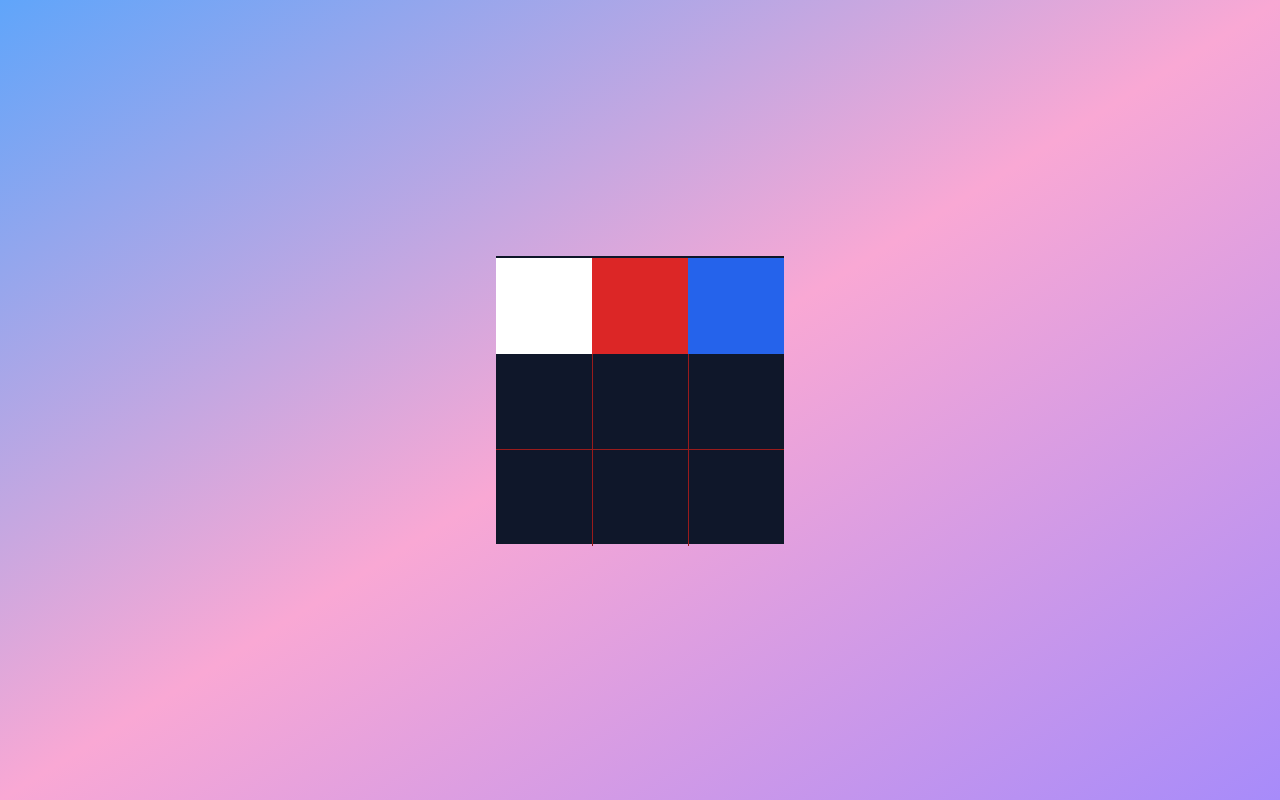
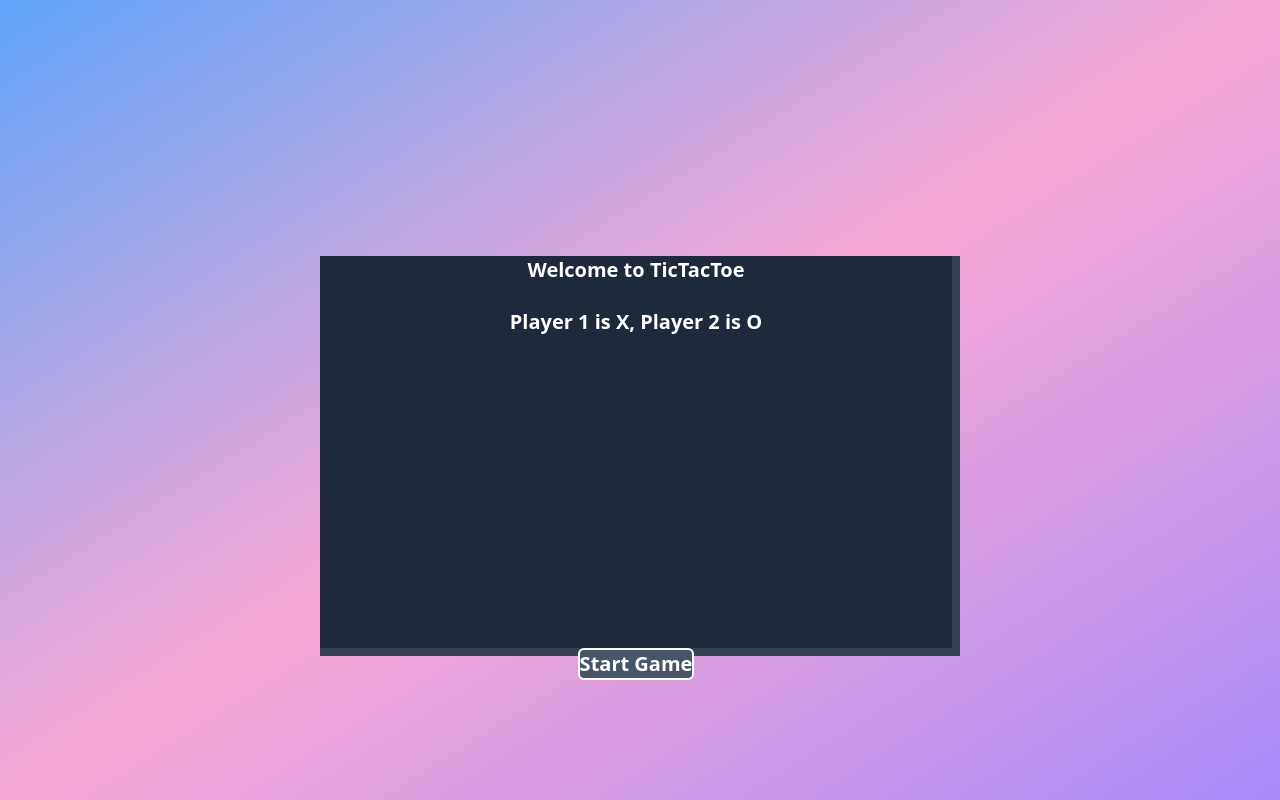
Before and after one commit to SHIGGY7788/toegame, a website: page dist/index.html in a window 1280 px wide. Drawn offline with Linux system fonts and the light colour scheme.

Commit message:
added sum thing
moved some stuff around

```diff
--- a/dist/index.html
+++ b/dist/index.html
@@ -6,24 +6,55 @@
     <title>Document</title>
     <link rel="stylesheet" href="output.css">
 </head>
-<body class="h-screen w-screen bg-gradient-to-br from-blue-400 via-pink-300 to-violet-400">
+<body class="overflow-hidden h-screen w-screen bg-gradient-to-br from-blue-400 via-pink-300 to-violet-400">
+
+
+<!--Initial Window to start the game-->
+<div class="flex flex-auto absolute h-1/2 w-1/2 ml-auto mr-auto left-0 z-50 right-0 text-center mt-64">
+    <div class="bg-slate-800 h-full w-full absolute text-center border-solid border-gray-700 border-r-8 border-b-8">
+        <div class="text-white font-bold text-xl">Welcome to TicTacToe</div> <br>
+        <div class="text-white font-bold text-xl">Player 1 is X, Player 2 is O</div> <br>
+        <button class="text-white font-bold text-xl mt-72 border-solid border-2 rounded-md border-white bg-slate-600 hover:bg-slate-800 hover:border-gray-600">Start Game</button>
+    </div>
+</div>
+
+
 
 <div class="h-screen w-screen flex items-center justify-center">
     <div class="h-72 w-72 shadow-2xl shadow-inner bg-slate-900">
 
+
+        <!--Grid Borders-->
         <hr class="h-px mt-24 bg-red-800 border-0">
         <hr class="h-px mt-24 bg-red-800 border-0">
         <div class="bg-red-800 h-72 w-px border-0 ml-48 -mt-48 relative"></div>
         <div class="bg-red-800 h-72 w-px border-0 ml-24 -mt-72 relative"></div>
+
+        <!--Active Player and Win Display-->
+        <div class="w-72 h-12 bg-slate-900 absolute font-bold -mt-3/4">
+            <div class="text-gray-500 float-left ml-3">Player 1</div> <br>
+            <div class="text-gray-500 float-left ml-3">Wins: <span>0</span></div>
+            <div class="text-gray-500 float-right -mt-6 mr-3">Player 2</div> <br>
+            <div class="text-gray-500 float-right -mt-6 mr-3">Wins: <span>0</span></div>
+        </div>
         <div class="bg-transparent h-full w-full relative -mt-72 flex flex-wrap">
-            <div class="bg-white w-24 h-24 relative"></div>
-            <div class="bg-red-600 w-24 h-24 relative"></div>
-            <div class="bg-blue-600 w-24 h-24 relative"></div>
+
+            <!--Grids-->
+            <div class="bg-transparent w-24 h-24 relative visible text-white text-center text-2xl translate-y-1/3 font-bold">X</div>
+            <div class="bg-transparent w-24 h-24 relative visible text-white text-center text-2xl translate-y-1/3 font-bold">O</div>
+            <div class="bg-transparent w-24 h-24 relative visible text-white text-center text-2xl translate-y-1/3 font-bold">X</div>
+            <div class="bg-transparent w-24 h-24 relative -mt-24 visible text-white text-center text-2xl translate-y-1/3 font-bold">O</div>
+            <div class="bg-transparent w-24 h-24 relative -mt-24 visible text-white text-center text-2xl translate-y-1/3 font-bold">X</div>
+            <div class="bg-transparent w-24 h-24 relative -mt-24 visible text-white text-center text-2xl translate-y-1/3 font-bold">O</div>
+            <div class="bg-transparent w-24 h-24 absolute mt-48 visible text-white text-center text-2xl translate-y-1/3 font-bold">X</div>
+            <div class="bg-transparent w-24 h-24 absolute mt-48 ml-24 visible text-white text-center text-2xl translate-y-1/3 font-bold">O</div>
+            <div class="bg-transparent w-24 h-24 absolute mt-48 ml-48 visible text-white text-center text-2xl translate-y-1/3 font-bold">X</div>
         </div>
 
 
     </div>
 </div>
 
+<script src="index.js"></script>
 </body>
 </html>
```
Also changed, not shown: dist/index.js (added), dist/output.css.
